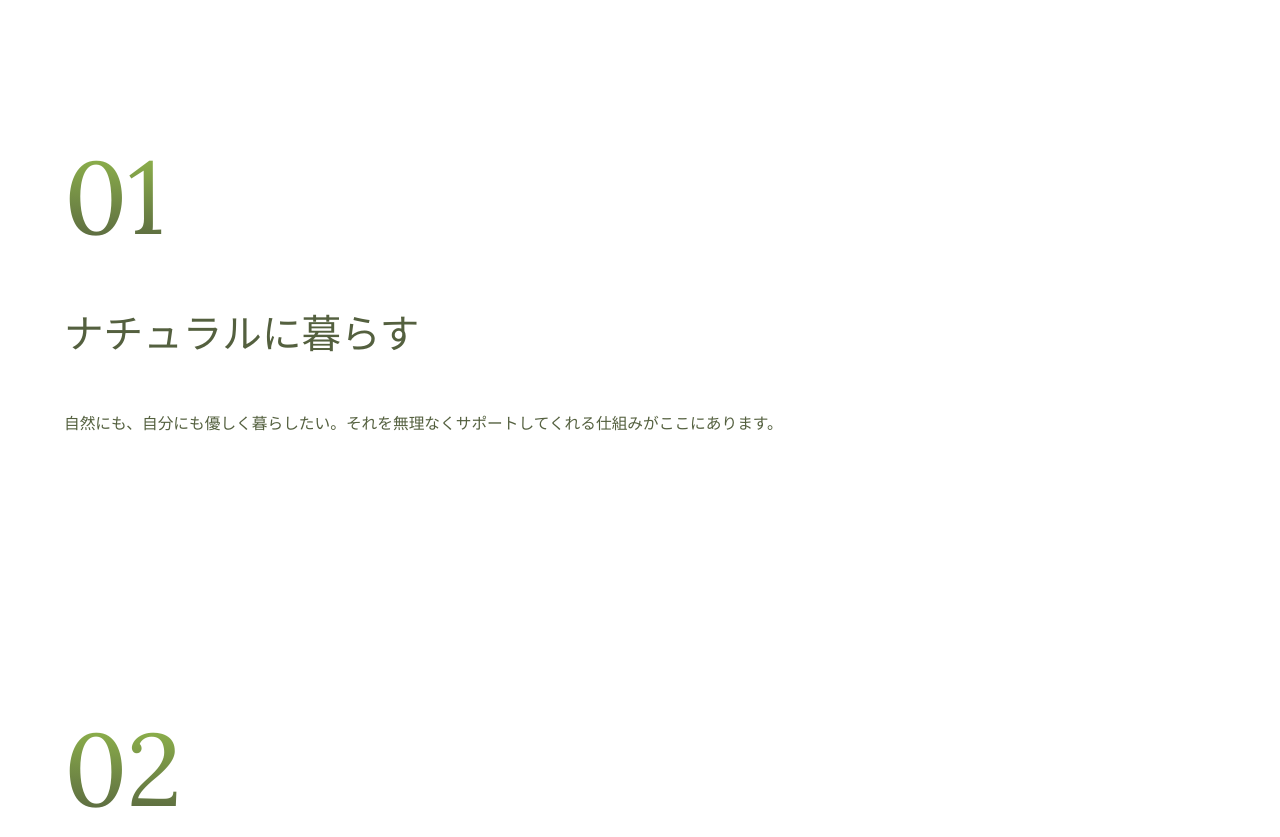
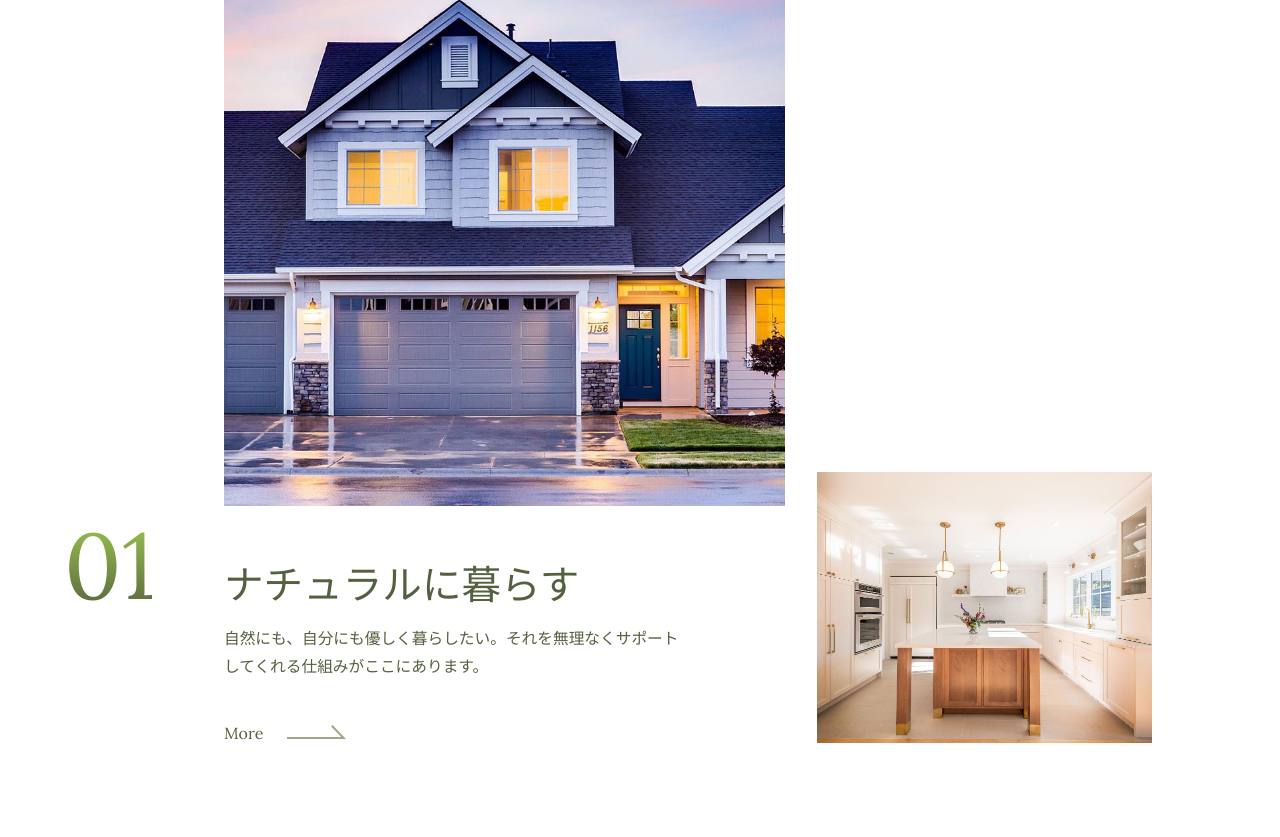
Before and after one commit to koshinto/coding, a plain HTML site: page practice08/index.html in a window 1280 px wide. Shown: the part 1300-2137 px from the top of the page. Drawn offline with Linux system fonts and the light colour scheme.

Commit message:
PC版のレイアウトを整える

```diff
--- a/practice08/index.html
+++ b/practice08/index.html
@@ -51,11 +51,22 @@
 
     <section class="sec sec01">
         <div class="container">
-            <div class="num">01</div>
-            <h2>ナチュラルに暮らす</h2>
-            <p>
-                自然にも、自分にも優しく暮らしたい。それを無理なくサポートしてくれる仕組みがここにあります。
-            </p>
+            <div class="text">
+                <div class="heading">
+                    <div class="num">01</div>
+                    <h2>ナチュラルに暮らす</h2>
+                </div>
+                <div class="body">
+                    <p>自然にも、自分にも優しく暮らしたい。それを無理なくサポートしてくれる仕組みがここにあります。</p>
+                    <a href="#" class="more">More</a>
+                </div>
+            </div>
+            <figure class="photo01">
+                <img src="img/natural01.jpg" alt="" width="1500" height="1066">
+            </figure>
+            <figure class="photo02">
+                <img src="img/natural02.jpg" alt="" width="1500" height="1065">
+            </figure>
         </div>
     </section>
 
--- a/practice08/style.css
+++ b/practice08/style.css
@@ -111,6 +111,15 @@ p {
     background: linear-gradient(0.96deg, #54603f 6.06%, #a2cf4f 95.93%);
     background-clip: text;
     -webkit-text-fill-color: transparent
+}
+
+@media (min-width: 768px) {
+    .num {
+        --min-size: 60;
+        --max-size: 103;
+        --min-viewport: 768;
+        font-size: var(--clamp-size);
+    }
 }
 
 
@@ -297,6 +306,99 @@ section + section {
     }
 }
 
+/* セクション01とセクション02の装飾 */
+.sec .container {
+    row-gap: 24px;
+}
+
+.sec .text {
+    display: contents;
+}
+
+.sec .heading {
+    grid-column: 2 / -2;
+}
+
+.sec .body {
+    order: 1;
+    grid-column: 2 / -4;
+}
+
+.sec .photo01 {
+    grid-column: 1 / -2;
+    height: 399px;
+}
+
+.sec .photo02 {
+    grid-column: 4 / -1;
+    height: 173px;
+}
+
+/* Moreのリンク */
+.more {
+    display: block;
+    --min-size: 25;
+    --max-size: 45;
+    margin-block-start: var(--clamp-size);
+    font-family: "Lora", serif;
+    font-size: 16px;
+    font-weight: 400;
+}
+.more::after {
+    content: url(img/more.svg);
+    margin-inline-start: 24px;
+}
+
+/* セクション01（PC） */
+@media (min-width: 768px) {
+    .sec01 {
+        margin-block-start: calc(var(--size1) * -1);
+    }
+
+    .sec01 .container {
+        grid-template-columns: var(--size2) 630fr 377fr;
+        grid-template-rows: repeat(3, auto);
+        grid-template-areas:
+        ". photo01 ."
+        "num heading2 photo02"
+        ". body photo02";
+        column-gap: var(--size1-half);
+        row-gap: 0;
+        margin-inline: var(--size1) var(--size2);
+    }
+
+    .sec01 .heading {
+        display: contents;
+    }
+
+    .sec01 .heading .num {
+        grid-area: num;
+        align-self: baseline;
+    }
+
+    .sec01 .heading h2 {
+        grid-area: heading2;
+        align-self: baseline;
+        margin-bottom: var(--size1) var(--size1-half);
+    }
+
+    .sec01 .body {
+        grid-area: body;
+        max-width: 29em;
+    }
+
+    .sec01 .photo01 {
+        grid-area: photo01;
+        aspect-ratio: 630 / 792;
+        height: auto;
+    }
+    .sec01 .photo02 {
+        grid-area: photo02;
+        height: auto;
+        margin-block-start: -34px;
+    }
+}
+
 /* セクションの装飾 ---------- */
 .decor {
     position: relative;
```
